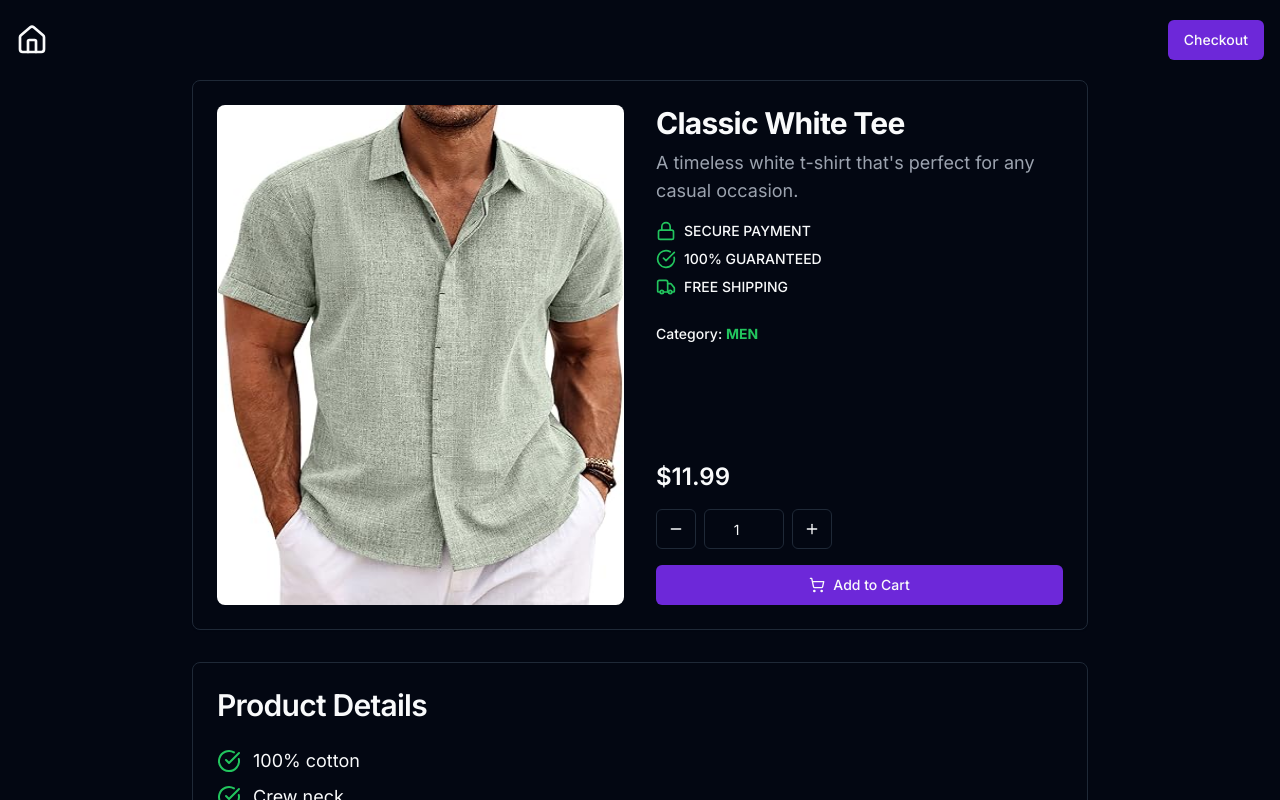
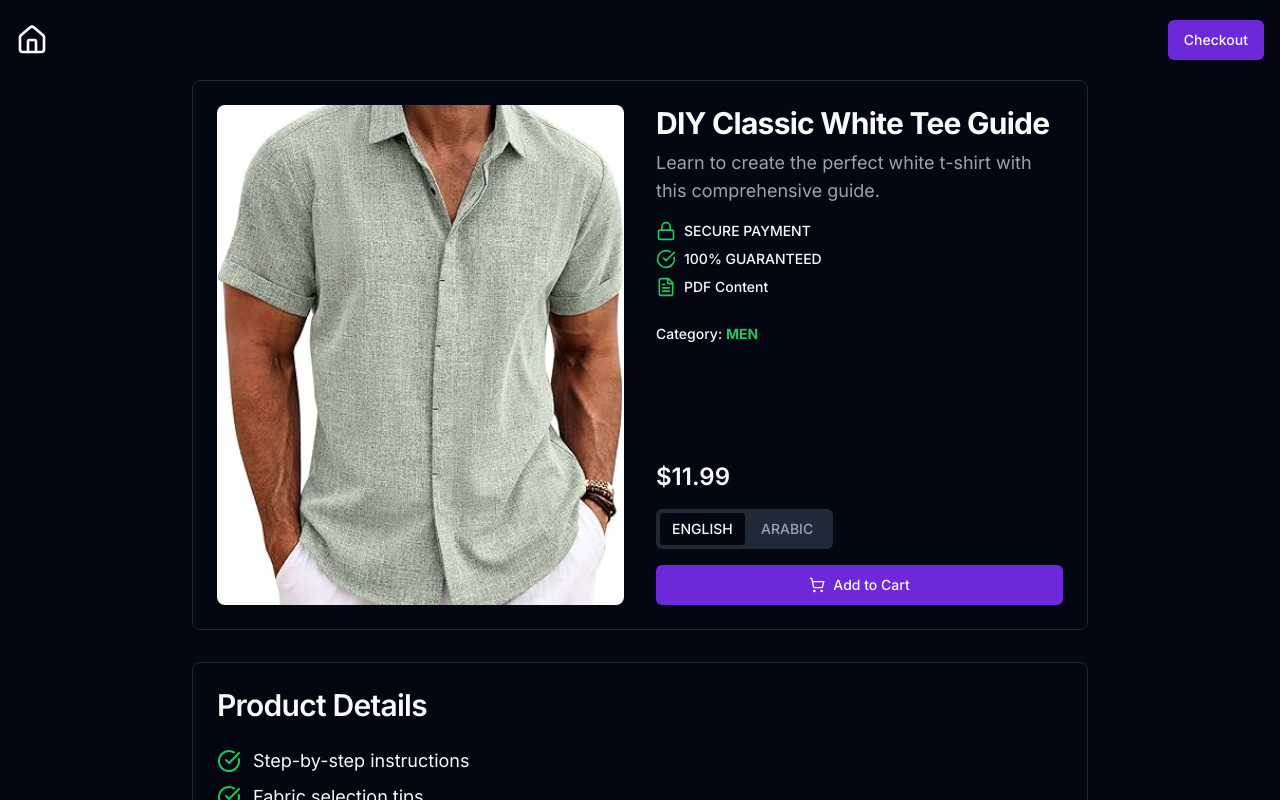
Before and after one commit to ayoubben18/shirts-store, a Next.js app: page /shirt/1 in a window 1280 px wide. Shown: the top 800 px of the page. Built offline with nearby package versions, Linux system fonts and the light colour scheme.

Commit message:
feat: switch to book shirts, state and redis caching to track orders

```diff
--- a/components/Shirts.tsx
+++ b/components/Shirts.tsx
@@ -11,9 +11,10 @@ import {
 import { Input } from "@/components/ui/input";
 import { shirts as DataShirts } from "@/constants/shirts";
 import { cn } from "@/lib/utils";
-import { useShirtStore } from "@/stores/useShirtsStore";
+import { Language, useShirtStore } from "@/stores/useShirtsStore";
 import {
   CheckCircleIcon,
+  FileTextIcon,
   LockIcon,
   MinusIcon,
   PlusIcon,
@@ -23,28 +24,24 @@ import {
 import Image from "next/image";
 import { notFound } from "next/navigation";
 import { useMemo, useState } from "react";
+import { Tabs, TabsList, TabsTrigger } from "./ui/tabs";
 
 function Shirts({ id }: { id: string }) {
   const shirt = DataShirts.find((shirt) => shirt.id === Number(id));
+  const [language, setLanguage] = useState<Language>(Language.EN);
   const { shirts, addShirt, removeShirt } = useShirtStore();
   const shirtInCart = useMemo(
     () => shirts.find((s) => s.id === shirt?.id),
     [shirts, shirt?.id],
   );
-  const [quantity, setQuantity] = useState(shirtInCart?.quantity || 1);
   if (!shirt) return notFound();
 
-  const incrementQuantity = () => setQuantity((prev) => prev + 1);
-  const decrementQuantity = () =>
-    setQuantity((prev) => (prev > 1 ? prev - 1 : 1));
-
   const handleAddToCart = () => {
-    addShirt(shirt.id, quantity);
+    addShirt(shirt.id, language);
   };
 
   const removeFromCart = () => {
-    removeShirt(shirt.id);
-    setQuantity(1);
+    removeShirt(shirt.id, language);
   };
 
   return (
@@ -57,7 +54,7 @@ function Shirts({ id }: { id: string }) {
                 src={shirt.image}
                 alt={shirt.name}
                 fill
-                className="rounded-lg"
+                className="h-full w-full rounded-lg object-cover"
               />
             </div>
             <div className="flex flex-col justify-between">
@@ -78,8 +75,8 @@ function Shirts({ id }: { id: string }) {
                     <span className="text-sm font-medium">100% GUARANTEED</span>
                   </div>
                   <div className="flex items-center space-x-2">
-                    <TruckIcon className="h-5 w-5 text-green-500" />
-                    <span className="text-sm font-medium">FREE SHIPPING</span>
+                    <FileTextIcon className="h-5 w-5 text-green-500" />
+                    <span className="text-sm font-medium">PDF Content</span>
                   </div>
                 </div>
                 <div className="mb-6">
@@ -91,7 +88,13 @@ function Shirts({ id }: { id: string }) {
                 <p className={cn(shirtInCart && "text-green-500")}>
                   {shirtInCart && (
                     <div className="flex items-center space-x-2">
-                      <span>You already have this shirt in your cart</span>
+                      <span>
+                        You the{" "}
+                        {shirts
+                          .filter((s) => s.id === shirt.id)
+                          .map((shirt) => shirt.language)
+                          .join(", ")}
+                      </span>
                       <Button
                         variant={"link"}
                         className="text-red-500"
@@ -105,29 +108,19 @@ function Shirts({ id }: { id: string }) {
                 <p className="mb-6 text-2xl font-semibold">${shirt.price}</p>
 
                 <div className="flex items-center space-x-2">
-                  <Button
-                    variant="outline"
-                    size="icon"
-                    onClick={decrementQuantity}
+                  <Tabs
+                    value={language}
+                    onValueChange={(value) => setLanguage(value as Language)}
                   >
-                    <MinusIcon className="h-4 w-4" />
-                  </Button>
-                  <Input
-                    type="number"
-                    min="1"
-                    value={quantity}
-                    onChange={(e) =>
-                      setQuantity(Math.max(1, parseInt(e.target.value) || 1))
-                    }
-                    className="w-20 text-center"
-                  />
-                  <Button
-                    variant="outline"
-                    size="icon"
-                    onClick={incrementQuantity}
-                  >
-                    <PlusIcon className="h-4 w-4" />
-                  </Button>
+                    <TabsList className="grid grid-cols-2">
+                      <TabsTrigger value={Language.EN}>
+                        {Language.EN}
+                      </TabsTrigger>
+                      <TabsTrigger value={Language.AR}>
+                        {Language.AR}
+                      </TabsTrigger>
+                    </TabsList>
+                  </Tabs>
                 </div>
                 <Button className="w-full" onClick={handleAddToCart}>
                   <ShoppingCartIcon className="mr-2 h-4 w-4" /> Add to Cart
--- a/components/checkout/CheckoutCard.tsx
+++ b/components/checkout/CheckoutCard.tsx
@@ -11,6 +11,7 @@ import Ronotv from "./Ronotv";
 import { StatusEnum } from "@/types/tableTypes";
 import { useRouter } from "next/navigation";
 import { toast } from "sonner";
+import { getBookShirtById } from "@/db/services/redis-service";
 
 const CheckoutCard = () => {
   const router = useRouter();
@@ -20,10 +21,16 @@ const CheckoutCard = () => {
     queryFn: () => getOrderById(id!),
     enabled: !!id,
   });
-  const { shirts, user, totalPrice } = useShirtStore();
 
-  if (isLoading) {
-    return <Skeleton className="h-40 w-full" />;
+  const { shirts, user, nanoId } = useShirtStore();
+
+  const { data: bookShirt, isLoading: isBookShirtLoading } = useQuery({
+    queryKey: ["book-shirt"],
+    queryFn: () => getBookShirtById(nanoId),
+    enabled: !id,
+  });
+  if (isLoading || isBookShirtLoading) {
+    return <Skeleton className="h-96 w-72" />;
   }
 
   if (data) {
@@ -37,7 +44,7 @@ const CheckoutCard = () => {
         </div>
       );
     }
-  } else if (shirts.length > 0) {
+  } else if (shirts.length > 0 || bookShirt) {
     return (
       <OrderSummary
         data={{
@@ -49,8 +56,12 @@ const CheckoutCard = () => {
           payement_order_id: "1234567890",
           //@ts-ignore
           payement_phone: "+6567",
-          order_number: Math.floor(Math.random() * 1000000) + 1,
-          price: Number(totalPrice.toFixed(2)),
+          order_number: nanoId,
+          price: Number(
+            shirts
+              .reduce((acc, shirt) => acc + Number(shirt.price), 0)
+              .toFixed(2),
+          ),
           plan: "monthly",
           connections: "10",
           adult_content: false,
--- a/components/checkout/OrderSummary.tsx
+++ b/components/checkout/OrderSummary.tsx
@@ -64,7 +64,7 @@ const OrderSummary = ({ data }: Props) => {
                   <li key={shirt.id} className="flex flex-col">
                     <span>{shirt.name}</span>
                     <span>
-                      {shirt.price}$ x {shirt.quantity}
+                      {shirt.price}$ - {shirt.language}
                     </span>
                   </li>
                 ))}
--- a/components/informations/InfoCard.tsx
+++ b/components/informations/InfoCard.tsx
@@ -24,17 +24,22 @@ import {
   CardContent,
   CardFooter,
 } from "@/components/ui/card";
+import { useMutation } from "@tanstack/react-query";
+import { setBookShirtById } from "@/db/services/redis-service";
 
 const InfoCard = () => {
   const router = useRouter();
-  const { shirts, setUser, user } = useShirtStore();
+  const { shirts, setUser, user, nanoId } = useShirtStore();
   const form = useForm<z.infer<typeof userSchema>>({
     resolver: zodResolver(userSchema),
     defaultValues: user,
   });
-  const onSubmit = (values: z.infer<typeof userSchema>) => {
+  const { mutateAsync, isPending } = useMutation({
+    mutationFn: () => setBookShirtById(nanoId, { shirts, user }),
+  });
+  const onSubmit = async (values: z.infer<typeof userSchema>) => {
     setUser(values);
-
+    await mutateAsync();
     router.push("/checkout");
   };
   if (shirts.length === 0) {
@@ -106,7 +111,7 @@ const InfoCard = () => {
                 </FormItem>
               )}
             />
-            <FormField
+            {/* <FormField
               control={form.control}
               name="address"
               render={({ field }) => (
@@ -170,7 +175,7 @@ const InfoCard = () => {
                   <FormMessage />
                 </FormItem>
               )}
-            />
+            /> */}
             <FormField
               control={form.control}
               name="quickDelivery"
@@ -200,6 +205,7 @@ const InfoCard = () => {
           type="submit"
           onClick={form.handleSubmit(onSubmit)}
           className="w-full"
+          disabled={isPending}
         >
           Proceed to checkout
         </Button>
--- /dev/null
+++ b/components/ui/tabs.tsx
@@ -0,0 +1,55 @@
+"use client"
+
+import * as React from "react"
+import * as TabsPrimitive from "@radix-ui/react-tabs"
+
+import { cn } from "@/lib/utils"
+
+const Tabs = TabsPrimitive.Root
+
+const TabsList = React.forwardRef<
+  React.ElementRef<typeof TabsPrimitive.List>,
+  React.ComponentPropsWithoutRef<typeof TabsPrimitive.List>
+>(({ className, ...props }, ref) => (
+  <TabsPrimitive.List
+    ref={ref}
+    className={cn(
+      "inline-flex h-10 items-center justify-center rounded-md bg-muted p-1 text-muted-foreground",
+      className
+    )}
+    {...props}
+  />
+))
+TabsList.displayName = TabsPrimitive.List.displayName
+
+const TabsTrigger = React.forwardRef<
+  React.ElementRef<typeof TabsPrimitive.Trigger>,
+  React.ComponentPropsWithoutRef<typeof TabsPrimitive.Trigger>
+>(({ className, ...props }, ref) => (
+  <TabsPrimitive.Trigger
+    ref={ref}
+    className={cn(
+      "inline-flex items-center justify-center whitespace-nowrap rounded-sm px-3 py-1.5 text-sm font-medium ring-offset-background transition-all focus-visible:outline-none focus-visible:ring-2 focus-visible:ring-ring focus-visible:ring-offset-2 disabled:pointer-events-none disabled:opacity-50 data-[state=active]:bg-background data-[state=active]:text-foreground data-[state=active]:shadow-sm",
+      className
+    )}
+    {...props}
+  />
+))
+TabsTrigger.displayName = TabsPrimitive.Trigger.displayName
+
+const TabsContent = React.forwardRef<
+  React.ElementRef<typeof TabsPrimitive.Content>,
+  React.ComponentPropsWithoutRef<typeof TabsPrimitive.Content>
+>(({ className, ...props }, ref) => (
+  <TabsPrimitive.Content
+    ref={ref}
+    className={cn(
+      "mt-2 ring-offset-background focus-visible:outline-none focus-visible:ring-2 focus-visible:ring-ring focus-visible:ring-offset-2",
+      className
+    )}
+    {...props}
+  />
+))
+TabsContent.displayName = TabsPrimitive.Content.displayName
+
+export { Tabs, TabsList, TabsTrigger, TabsContent }
--- a/constants/shirts.ts
+++ b/constants/shirts.ts
@@ -10,35 +10,34 @@ export interface Shirt {
 export const shirts: Shirt[] = [
   {
     id: 1,
-    name: "Classic White Tee",
+    name: "DIY Classic White Tee Guide",
     price: "11.99",
     description:
-      "A timeless white t-shirt that's perfect for any casual occasion.",
+      "Learn to create the perfect white t-shirt with this comprehensive guide.",
     image: "/1.jpg",
     details: [
-      "100% cotton",
-      "Crew neck",
-      "Short sleeves",
-      "Regular fit",
-      "Sizes: S, M, L, XL, XXL",
-      "Color: White",
-      "Use: Casual wear",
+      "Step-by-step instructions",
+      "Fabric selection tips",
+      "Sewing techniques for beginners",
+      "Fit and sizing guide",
+      "Care and maintenance advice",
+      "Includes printable patterns",
     ],
   },
   {
     id: 2,
-    name: "Vintage Blue Trio",
+    name: "Vintage Blue Trio Tutorial",
     price: "24.99",
     description:
-      "A set of three vintage-inspired blue t-shirts with a worn-in look.",
+      "Master the art of crafting vintage-inspired blue t-shirts with this detailed manual.",
     image: "/2.jpg",
     details: [
-      "Soft washed fabric",
-      "Various shades of blue",
-      "Distressed print",
-      "Sizes: XS, S, M, L, XL",
-      "Color: Blue",
-      "Use: Casual, streetwear",
+      "Dyeing techniques for various blue shades",
+      "Distressing and aging methods",
+      "Vintage print application",
+      "Fabric care for longevity",
+      "Tips for achieving the perfect worn-in look",
+      "Includes three vintage-style patterns",
     ],
   },
   {
@@ -195,19 +194,18 @@ export const shirts: Shirt[] = [
   },
   {
     id: 12,
-    name: "Vintage Band Tee Collection",
+    name: "Rock Band Tee Design Workshop",
     price: "129.99",
     description:
-      "Rock out with this collection of vintage-inspired band t-shirts.",
+      "Create authentic vintage-inspired band t-shirts with this comprehensive guide.",
     image: "/12.jpg",
     details: [
-      "Classic rock band logos",
-      "Distressed print effect",
-      "Soft, worn-in feel",
-      "Collector's edition designs",
-      "Sizes: S, M, L, XL, XXL",
-      "Colors: Various (depending on band design)",
-      "Use: Casual, concerts, music festivals",
+      "Band logo design principles",
+      "Screen printing techniques",
+      "Aging and distressing methods",
+      "Copyright considerations for band merchandise",
+      "Case studies of iconic band tees",
+      "Includes templates for classic rock styles",
     ],
   },
 ];
--- /dev/null
+++ b/db/services/redis-service.ts
@@ -0,0 +1,20 @@
+"use server";
+import { Redis } from "@upstash/redis";
+
+const redis = Redis.fromEnv();
+
+const getBookShirtById = async (id: number) => {
+  const cacheKey = `book-shirt-${id}:draft`;
+
+  const cachedData = await redis.get(cacheKey);
+
+  return cachedData;
+};
+
+const setBookShirtById = async (id: number, data: any) => {
+  const cacheKey = `book-shirt-${id}:draft`;
+
+  await redis.set(cacheKey, data);
+};
+
+export { getBookShirtById, setBookShirtById };
--- a/package.json
+++ b/package.json
@@ -4,6 +4,7 @@
   "private": true,
   "scripts": {
     "dev": "next dev",
+    "dev:turbo": "next dev --turbo",
     "build": "next build",
     "start": "next start",
     "lint": "next lint",
@@ -21,11 +22,13 @@
     "@radix-ui/react-label": "^2.1.0",
     "@radix-ui/react-separator": "^1.1.0",
     "@radix-ui/react-slot": "^1.1.0",
+    "@radix-ui/react-tabs": "^1.1.0",
     "@react-email/components": "^0.0.23",
     "@supabase/supabase-js": "^2.45.0",
     "@t3-oss/env-nextjs": "^0.11.0",
     "@tanstack/react-query": "^5.51.21",
     "@upstash/qstash": "^2.6.5",
+    "@upstash/redis": "^1.34.0",
     "canvas-confetti": "^1.9.3",
     "class-variance-authority": "^0.7.0",
     "clsx": "^2.1.1",
@@ -33,6 +36,7 @@
     "dotenv": "^16.4.5",
     "graphql": "^16.9.0",
     "lucide-react": "^0.424.0",
+    "nanoid": "^5.0.7",
     "next": "14.2.5",
     "next-themes": "^0.3.0",
     "nodemailer": "^6.9.14",
--- a/stores/useShirtsStore.ts
+++ b/stores/useShirtsStore.ts
@@ -1,4 +1,5 @@
 import { Shirt, shirts } from "@/constants/shirts";
+import { nanoid } from "nanoid";
 import { z } from "zod";
 import { create } from "zustand";
 import { persist, createJSONStorage } from "zustand/middleware";
@@ -8,44 +9,42 @@ export const userSchema = z.object({
   quickDelivery: z.boolean(),
   phone: z.string().min(6),
   name: z.string().min(3),
-  address: z.string().min(3),
-  city: z.string().min(3),
-  state: z.string().min(3),
-  zip: z.string().min(3),
-  country: z.string().min(3),
 });
 
+export enum Language {
+  EN = "ENGLISH",
+  AR = "ARABIC",
+}
+
 type CheckoutType = Shirt & {
-  quantity: number;
+  language: Language;
 };
 
 interface ShirtStore {
+  nanoId: number;
   user: z.infer<typeof userSchema>;
   setUser: (user: z.infer<typeof userSchema>) => void;
   clearUser: () => void;
   shirts: CheckoutType[];
-  addShirt: (id: number, quantity: number) => void;
-  removeShirt: (id: number) => void;
+  addShirt: (id: number, language: Language) => void;
+  removeShirt: (id: number, language: Language) => void;
   clearShirts: () => void;
   totalPrice: number;
   incrementTotalPrice: (price: number) => void;
   decrementTotalPrice: (price: number) => void;
+  resetNanoId: () => void;
 }
 
 const useShirtStore = create<ShirtStore>()(
   persist(
     (set) => ({
+      nanoId: Math.floor(Math.random() * 1000000),
       shirts: [],
       user: {
         email: "",
         quickDelivery: false,
         phone: "",
         name: "",
-        address: "",
-        city: "",
-        state: "",
-        zip: "",
-        country: "",
       },
       setUser: (user) => set({ user }),
       clearUser: () =>
@@ -55,64 +54,52 @@ const useShirtStore = create<ShirtStore>()(
             quickDelivery: false,
             phone: "",
             name: "",
-            address: "",
-            city: "",
-            state: "",
-            zip: "",
-            country: "",
           },
         }),
-      addShirt: (id, quantity) =>
+      addShirt: (id, language) =>
         set((state) => {
           const shirtToAdd = shirts.find((shirt) => shirt.id === id);
           if (shirtToAdd) {
-            const existingShirt = state.shirts.find((s) => s.id === id);
-            if (existingShirt) {
-              const updatedShirts = state.shirts.map((s) =>
-                s.id === id ? { ...s, quantity: quantity } : s,
-              );
-              const priceDifference =
-                Number(shirtToAdd.price) * (quantity - existingShirt.quantity);
-              return {
-                shirts: updatedShirts,
-                totalPrice: state.totalPrice + priceDifference,
-              };
-            } else {
-              const newShirt = { ...shirtToAdd, quantity: quantity };
+            const existingShirt = state.shirts.find(
+              (s) => s.id === id && s.language === language,
+            );
+            if (!existingShirt) {
+              const newShirt: CheckoutType = { ...shirtToAdd, language };
               return {
                 shirts: [...state.shirts, newShirt],
-                totalPrice:
-                  state.totalPrice + Number(shirtToAdd.price) * quantity,
+                totalPrice: state.totalPrice + Number(shirtToAdd.price),
               };
             }
           }
           return state;
         }),
-      removeShirt: (id) =>
+      removeShirt: (id, language) =>
         set((state) => {
-          const shirtIndex = state.shirts.findIndex((s) => s.id === id);
+          const shirtIndex = state.shirts.findIndex(
+            (s) => s.id === id && s.language === language,
+          );
           if (shirtIndex !== -1) {
             const updatedShirts = [...state.shirts];
             const removedShirt = updatedShirts.splice(shirtIndex, 1)[0];
             return {
               shirts: updatedShirts,
-              totalPrice:
-                state.totalPrice -
-                Number(removedShirt.price) * removedShirt.quantity,
+              totalPrice: state.totalPrice - Number(removedShirt.price),
             };
           }
           return state;
         }),
-      clearShirts: () => set({ shirts: [] }),
+      clearShirts: () => set({ shirts: [], totalPrice: 0 }),
       totalPrice: 0,
       incrementTotalPrice: (price) =>
         set((state) => ({ totalPrice: state.totalPrice + price })),
       decrementTotalPrice: (price) =>
         set((state) => ({ totalPrice: state.totalPrice - price })),
+      resetNanoId: () =>
+        set({ nanoId: Math.floor(Math.random() * 1000000), shirts: [] }),
     }),
     {
       name: "shirts-store",
-      storage: createJSONStorage(() => sessionStorage),
+      storage: createJSONStorage(() => localStorage),
     },
   ),
 );
```
Also changed, not shown: components/landing-page/PaginatedCards.tsx (+10 -10 lines), 1 other file (tests, documents, lock files or other folders).
